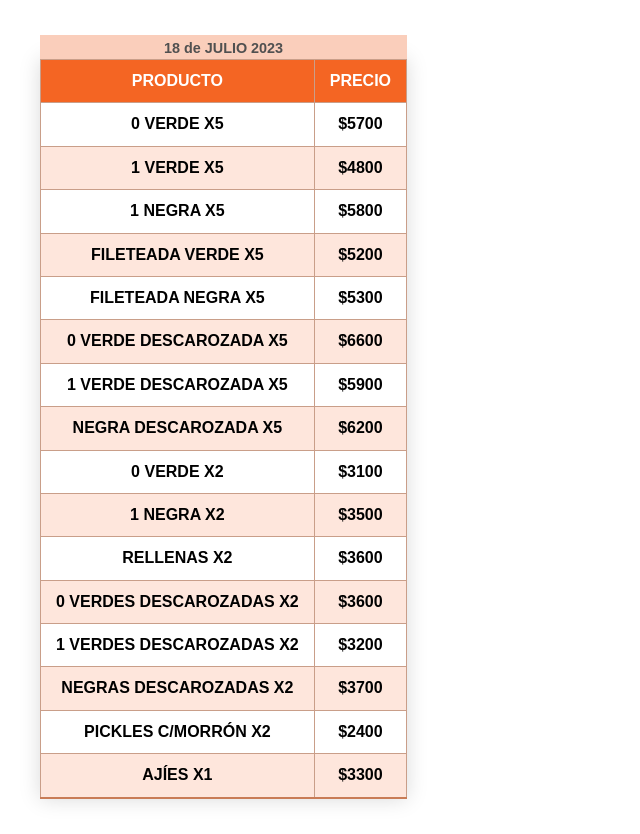
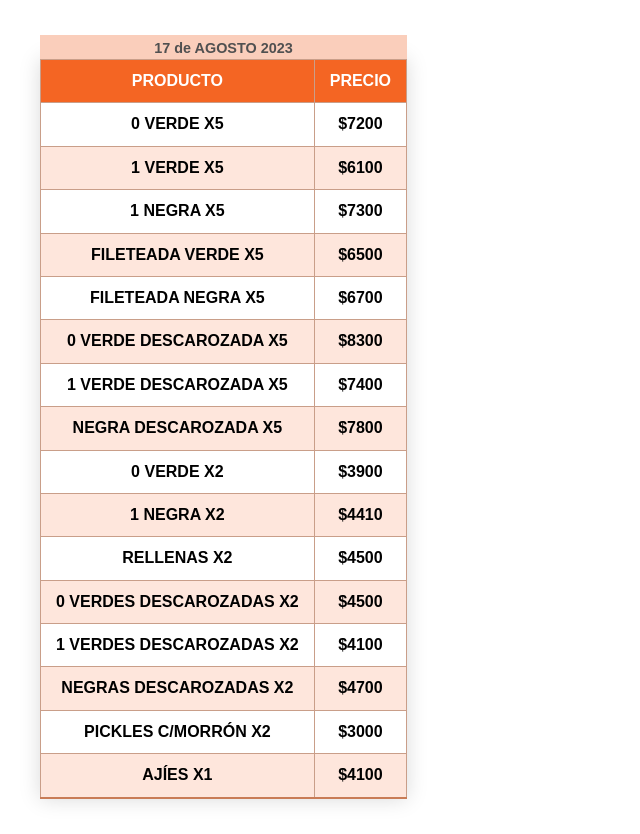
Before and after one commit to dantecostamagna/vd-aceitunas, a website: page public/views/index.html in a window 1280 px wide. Shown: the whole page, without its empty margins (0-640 px from the left). Drawn offline with Linux system fonts and the light colour scheme.

Commit message:
Actualización precios 17/08/23

```diff
--- a/public/views/index.html
+++ b/public/views/index.html
@@ -15,22 +15,22 @@
 </html>
 
 <table class="styled-table">
-    <caption class="caption">18 de JULIO 2023</caption>
+    <caption class="caption">17 de AGOSTO 2023</caption>
     <thead>  <tr> <th>PRODUCTO</th> <th>PRECIO</th></tr> </thead>
-    <tbody> <tr> <td>0 VERDE X5</td> <td>$5700</td> </tr>
-            <tr> <td>1 VERDE X5</td> <td>$4800</td> </tr>
-            <tr> <td>1 NEGRA X5</td> <td>$5800</td> </tr>
-            <tr> <td>FILETEADA VERDE X5</td> <td>$5200</td> </tr>
-            <tr> <td>FILETEADA NEGRA X5</td> <td>$5300</td> </tr>
-            <tr> <td>0 VERDE DESCAROZADA X5</td> <td>$6600</td> </tr>
-            <tr> <td>1 VERDE DESCAROZADA X5</td> <td>$5900</td> </tr>
-            <tr> <td>NEGRA DESCAROZADA X5</td> <td>$6200</td> </tr>
-            <tr> <td>0 VERDE X2</td> <td>$3100</td> </tr>
-            <tr> <td>1 NEGRA X2</td> <td>$3500</td> </tr>
-            <tr> <td>RELLENAS X2</td> <td>$3600</td> </tr>
-            <tr> <td>0 VERDES DESCAROZADAS X2</td> <td>$3600</td> </tr>
-            <tr> <td>1 VERDES DESCAROZADAS X2</td> <td>$3200</td> </tr>
-            <tr> <td>NEGRAS DESCAROZADAS X2</td> <td>$3700</td> </tr>
-            <tr> <td>PICKLES C/MORRÓN X2</td> <td>$2400</td> </tr>
-            <tr> <td>AJÍES X1</td> <td>$3300</td> </tr>
+    <tbody> <tr> <td>0 VERDE X5</td> <td>$7200</td> </tr>
+            <tr> <td>1 VERDE X5</td> <td>$6100</td> </tr>
+            <tr> <td>1 NEGRA X5</td> <td>$7300</td> </tr>
+            <tr> <td>FILETEADA VERDE X5</td> <td>$6500</td> </tr>
+            <tr> <td>FILETEADA NEGRA X5</td> <td>$6700</td> </tr>
+            <tr> <td>0 VERDE DESCAROZADA X5</td> <td>$8300</td> </tr>
+            <tr> <td>1 VERDE DESCAROZADA X5</td> <td>$7400</td> </tr>
+            <tr> <td>NEGRA DESCAROZADA X5</td> <td>$7800</td> </tr>
+            <tr> <td>0 VERDE X2</td> <td>$3900</td> </tr>
+            <tr> <td>1 NEGRA X2</td> <td>$4410</td> </tr>
+            <tr> <td>RELLENAS X2</td> <td>$4500</td> </tr>
+            <tr> <td>0 VERDES DESCAROZADAS X2</td> <td>$4500</td> </tr>
+            <tr> <td>1 VERDES DESCAROZADAS X2</td> <td>$4100</td> </tr>
+            <tr> <td>NEGRAS DESCAROZADAS X2</td> <td>$4700</td> </tr>
+            <tr> <td>PICKLES C/MORRÓN X2</td> <td>$3000</td> </tr>
+            <tr> <td>AJÍES X1</td> <td>$4100</td> </tr>
             </tbody> </table>
```
